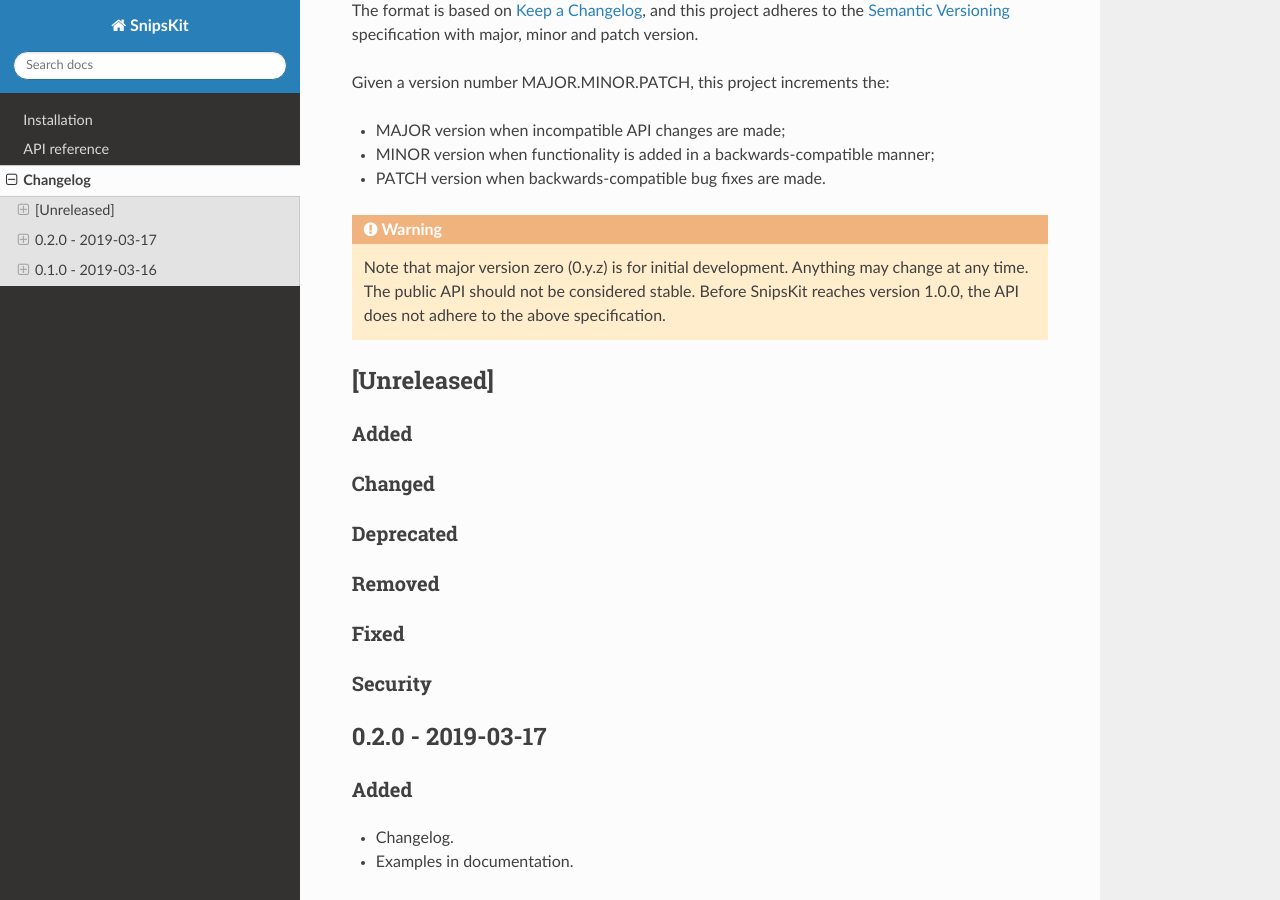
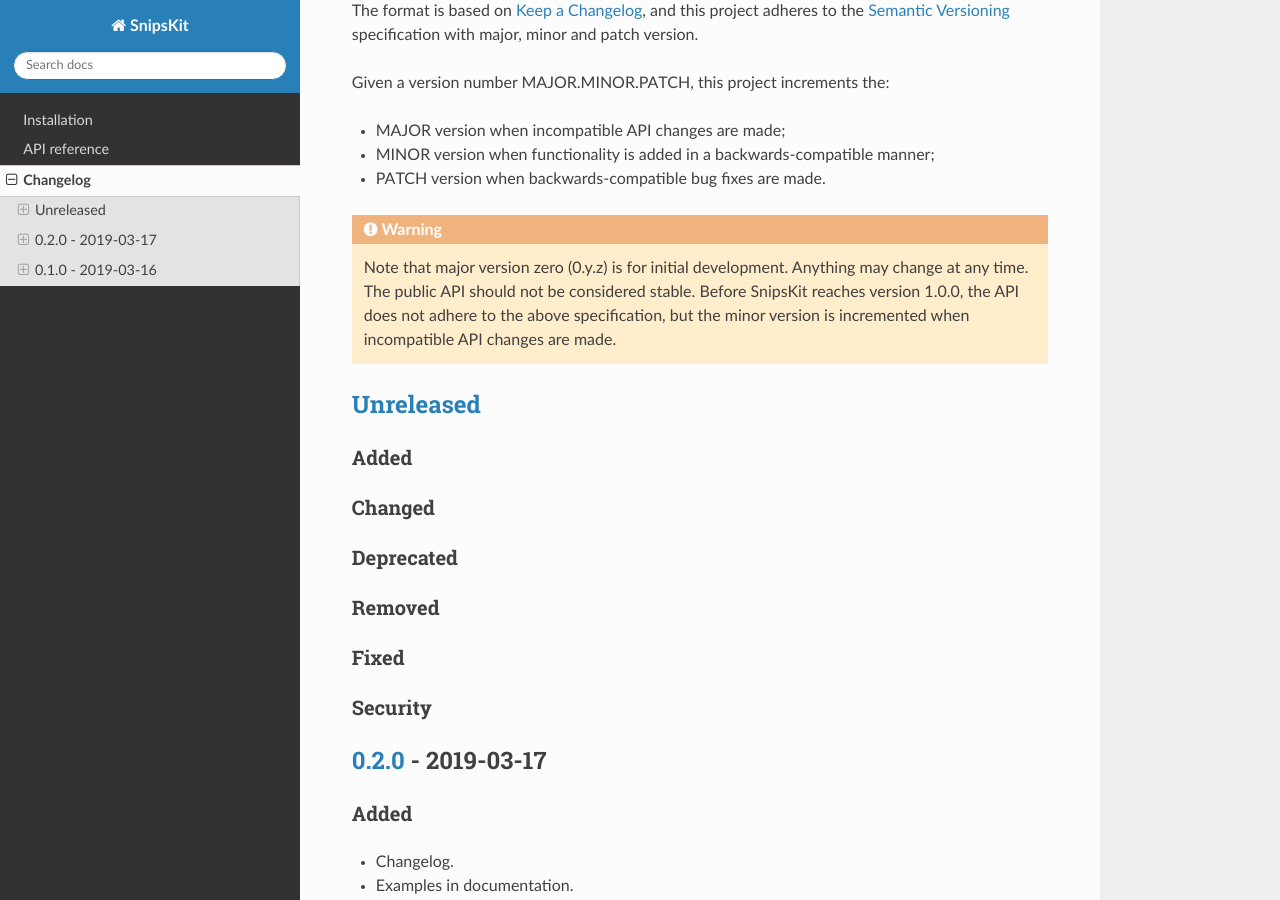
Before and after one commit to koenvervloesem/snipskit, a Sphinx documentation site: the page built from docs/source/CHANGELOG.rst, in a window 1280 px wide and 900 px high, scrolled down 209 px. Built offline with Sphinx 7.4.7 and the Read the Docs theme 2.0.0, drawn with Linux system fonts in a browser that asks for light colours; pages that are not in the unit, such as notebooks, are missing from menus.

Commit message:
Docs: Add release links to changelog

```diff
--- a/docs/source/CHANGELOG.rst
+++ b/docs/source/CHANGELOG.rst
@@ -12,15 +12,15 @@
 - MINOR version when functionality is added in a backwards-compatible manner;
 - PATCH version when backwards-compatible bug fixes are made.
 
-.. warning:: Note that major version zero (0.y.z) is for initial development. Anything may change at any time. The public API should not be considered stable. Before SnipsKit reaches version 1.0.0, the API does not adhere to the above specification.
+.. warning:: Note that major version zero (0.y.z) is for initial development. Anything may change at any time. The public API should not be considered stable. Before SnipsKit reaches version 1.0.0, the API does not adhere to the above specification, but the minor version is incremented when incompatible API changes are made.
 
 .. _`Keep a Changelog`: https://keepachangelog.com/en/1.0.0/
 
 .. _`Semantic Versioning`: https://semver.org
 
-************
-[Unreleased]
-************
+*************
+`Unreleased`_
+*************
 
 Added
 =====
```
Also changed, not shown: other parts of docs/source/CHANGELOG.rst (+7 -3 lines).
